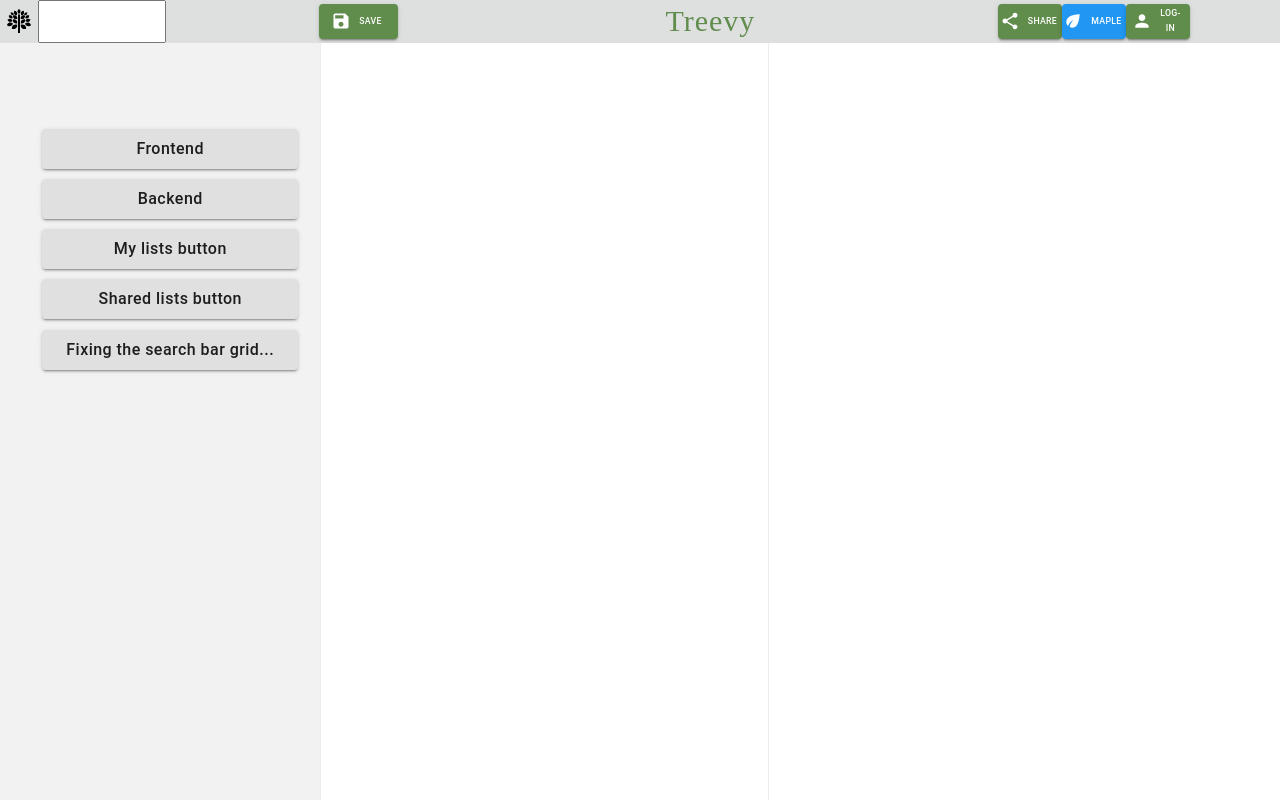
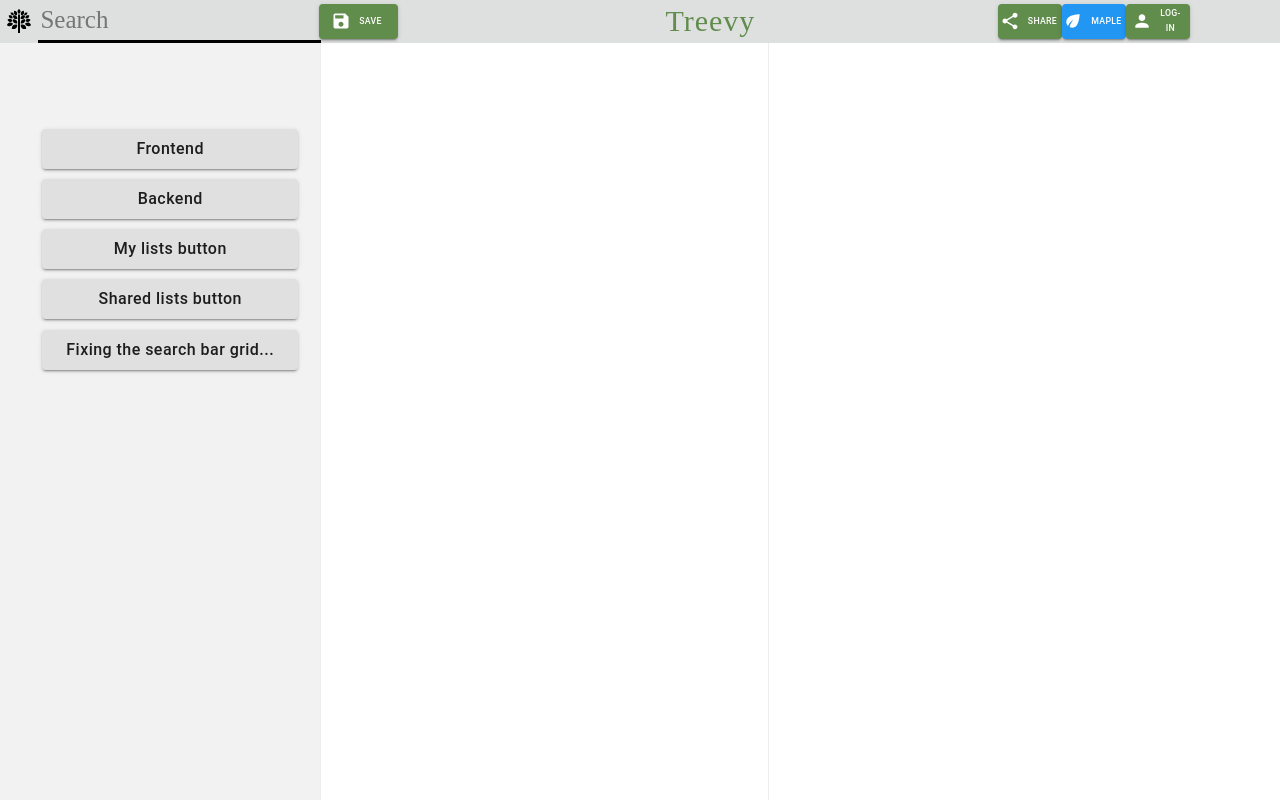
Before and after one commit to JaydenElliott/Branch-It, a React (Create React App) app in the folder treevy_client/: page / in a window 1280 px wide. Built offline with nearby package versions, Linux system fonts and the light colour scheme.

Commit message:
BUILD: #24 search bar is now an independent class componeent. The search bar design has also been re-vamped

```diff
--- a/treevy_client/src/components/homePage.tsx
+++ b/treevy_client/src/components/homePage.tsx
@@ -21,8 +21,7 @@ import SearchIcon from "@material-ui/icons/Search";
 import CircularProgress from "@material-ui/core/CircularProgress";
 
 // Search Bar
-import TextField from "@material-ui/core/TextField";
-import InputAdornment from "@material-ui/core/InputAdornment";
+import SearchBar from "./homePageButtons/searchBar"
 
 // Log-in Dialog (modal)
 import Dialog from "@material-ui/core/Dialog";
@@ -34,9 +33,6 @@ import TreevyList from "./treevyList";
 import { Typography } from "@material-ui/core";
 
 interface HomePageState {
-  // Search-Bar
-  sString: string;
-
   // Log-in
   logInModalOpen: boolean; // log-in button pressed?
   loggedIn: boolean; // is the user logged in
@@ -57,7 +53,6 @@ export default class HomePage extends Component<any, HomePageState> {
     super(props);
 
     this.state = {
-      sString: "",
       displayedToDoLists: this.props.toDoLists,
       logInModalOpen: false,
       loggedIn: false,
@@ -79,10 +74,9 @@ export default class HomePage extends Component<any, HomePageState> {
 
     // Finds all lists containing the searched word
     let newDisplayedList: string[] = [];
-    const currentSearch: string = e.currentTarget.value;
     this.props.toDoLists.forEach((toDo: string) => {
       // To ensure that the search is not case sensitive, both are set to lower case.
-      if (toDo.toLowerCase().includes(currentSearch.toLowerCase())) {
+      if (toDo.toLowerCase().includes(e.currentTarget.value.toLowerCase())) {
         newDisplayedList.push(toDo);
       }
     });
@@ -145,13 +139,13 @@ export default class HomePage extends Component<any, HomePageState> {
   renderTopBar = (): JSX.Element => {
     return (
       <div className="topbar-container">
-        <input onChange={this.onSearchChange} />
         <div className="top-logo">
           <img src={logo} style={{ fill: "#608c4c" }} />
         </div>
         <div className="Blank" />
         <div className="Blank" />
         <SaveButton />
+        <SearchBar handleChange={this.onSearchChange} />
         <div className="Title">Treevy</div>
 
         <ShareButton />
--- a/treevy_client/src/components/homePageButtons/homePageButtonsCSS/searchBar.css
+++ b/treevy_client/src/components/homePageButtons/homePageButtonsCSS/searchBar.css
@@ -11,3 +11,16 @@
   align-items: center;
   justify-content: center;
 }
+
+.search-bar {
+  font-family: 'Times New Roman', Times, serif;
+  font-size: 25px;
+  background-color: transparent;
+  width: 221%;
+  border: 0;
+  border-bottom: 3px solid black;
+}
+
+.search-bar:focus {
+  border-bottom: 3px solid green;
+}
--- a/treevy_client/src/components/homePageButtons/searchBar.tsx
+++ b/treevy_client/src/components/homePageButtons/searchBar.tsx
@@ -1,17 +1,45 @@
 import React, { ChangeEvent, Component } from "react";
-import Button from "@material-ui/core/Button";
 import "./homePageButtonsCSS/searchBar.css";
 
-export default class SearchBar extends Component<any, any> {
+/**
+ * Displays and handles search bar input changing.
+ * Requires parent to handle input functionality.
+ */
+interface SearchBarState {
+  iString: string,  // The input String
+  handleChange: (e: ChangeEvent<HTMLInputElement>) => void, // Method which deals with input
+}
+export default class SearchBar extends Component<any, SearchBarState> {
   constructor(props: any) {
     super(props);
     this.state = {
-      displayedToDoLists: this.props.toDoLists,
-      selectedList: "",
+      iString: props.iString || "",
+      handleChange: props.handleChange
     };
   }
 
+  /**
+   * FUNCTIONALITY: Sends input string value to parent componenet
+   *                handles the changing of input string state here.
+   *
+   * @param e current input
+   */
+  handleChange = (e: ChangeEvent<HTMLInputElement>) => {
+    this.state.handleChange(e);
+    this.setState({
+      iString: e.currentTarget.value
+    });
+  }
+
   render() {
-    return <div></div>;
+    return (
+      <input
+        id="search-bar"
+        type="input"
+        className="search-bar"
+        placeholder="Search"
+        onChange={this.handleChange}
+      />
+    );
   }
 }
```
